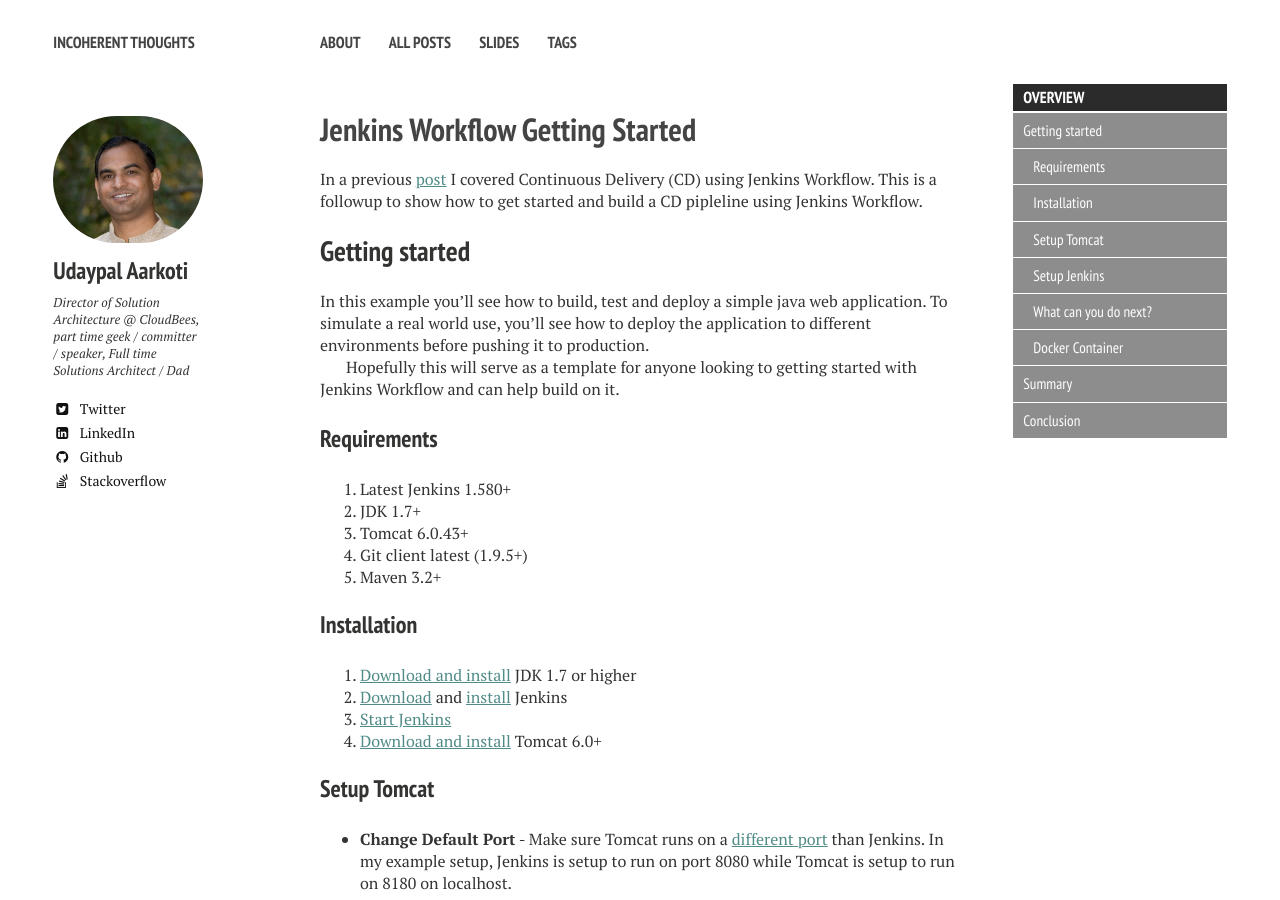
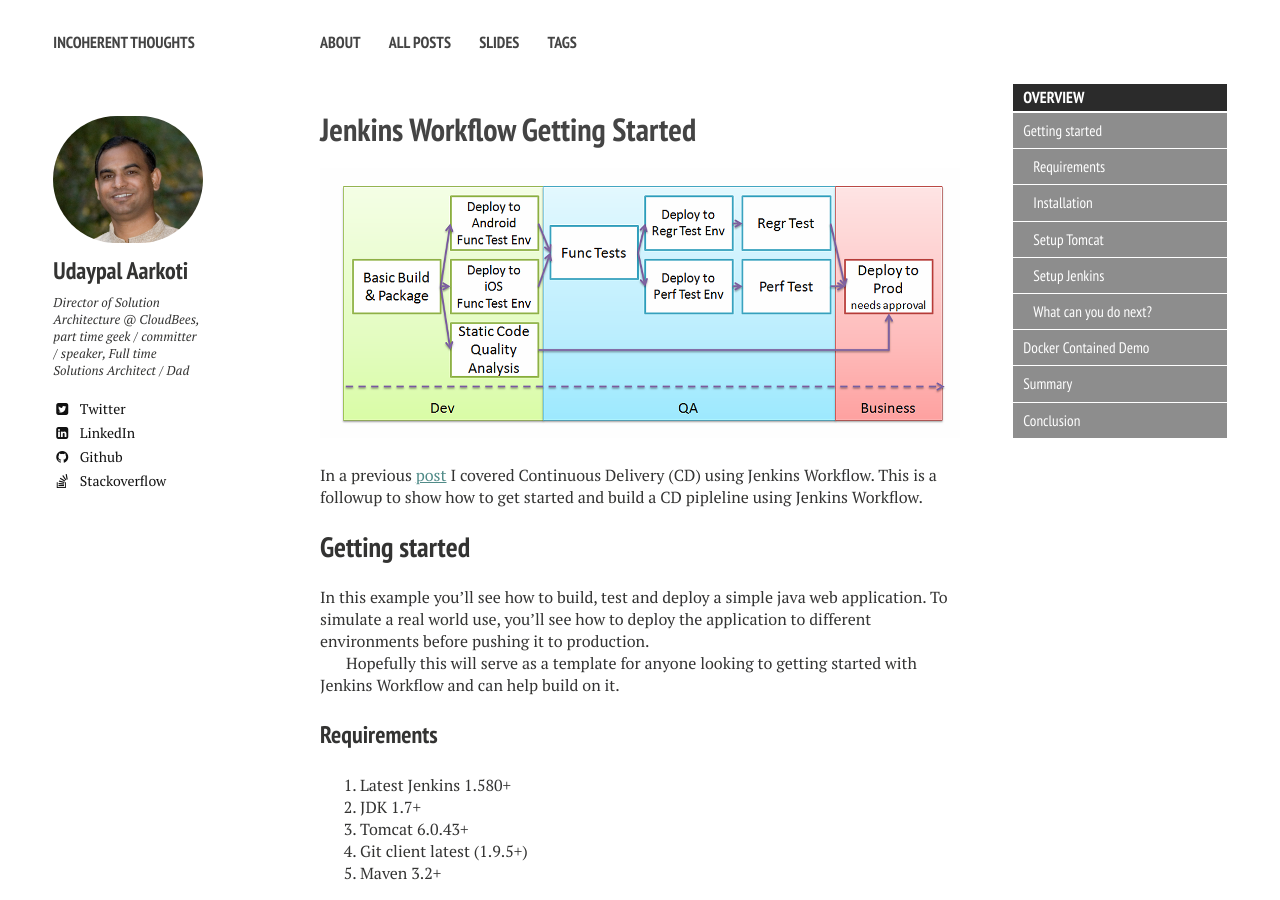
Before and after one commit to uaarkoti/uaarkoti.github.io, a Jekyll site: the page built from _posts/2015-06-11-jenkins-workflow-getting-started.markdown, in a window 1280 px wide and 900 px high. Built offline with Jekyll 4.4.1, drawn with Linux system fonts in a browser that asks for light colours; nearby versions of some CDN libraries; some of the changed text lies outside the part shown.

Commit message:
Added workflow image

```diff
--- a/_posts/2015-06-11-jenkins-workflow-getting-started.markdown
+++ b/_posts/2015-06-11-jenkins-workflow-getting-started.markdown
@@ -9,6 +9,9 @@
   feature:
 date: 2015-06-11T00:39:29-07:00
 ---
+<figure>
+	<a href="/images/workflow-large.png"><img src="/images/workflow-large.png"></a>
+</figure>
 <section id="table-of-contents" class="toc">
   <header>
     <h3>Overview</h3>
@@ -155,7 +158,7 @@
 
 You can also try and restart your Jenkins instance while the workflow is running and see the behavior once Jenkins is backup and running.
 
-### Docker Container
+## Docker Contained Demo
 
 For those that simply want to play with the demo, I created a docker container that contains the entire implementation. To run
 
```
Also changed, not shown: images/workflow-large.png (added).
